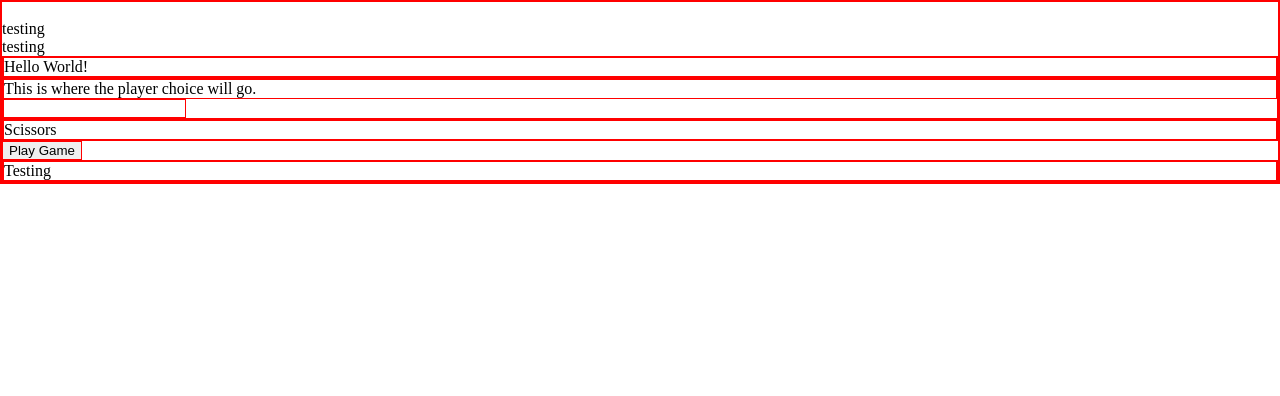
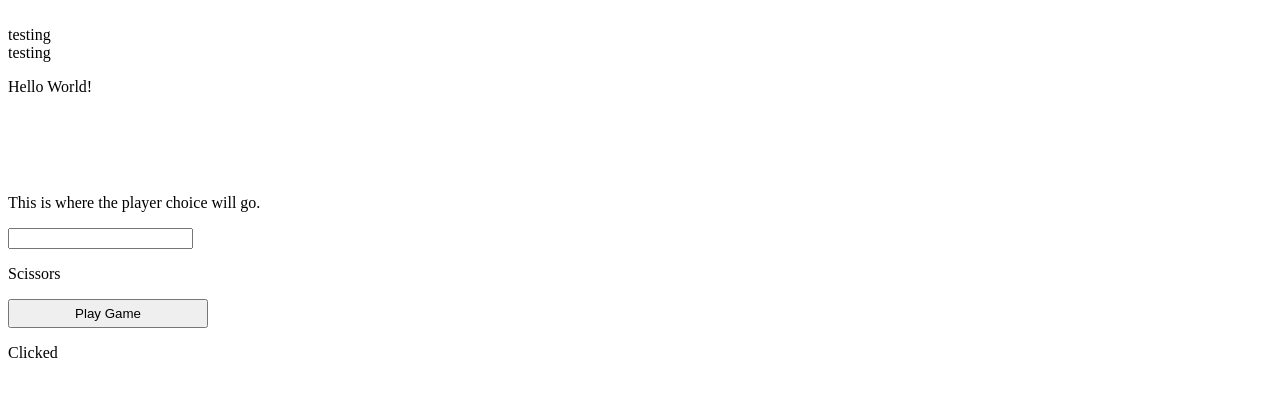
Before and after one commit to SkantronZero/rock-paper-scissors, a plain HTML site: page index.html in a window 1280 px wide. Both pictures are taken after a click on the button "Play Game". Drawn offline with Linux system fonts and the light colour scheme.

Commit message:
Figured out button issue

```diff
--- a/index.html
+++ b/index.html
@@ -13,40 +13,42 @@
         testing
         <br>
 
-        <div class = "function_test_container">
-            <p id = "function_test_text">Testing function output</p>
+        <div class="function_test_container">
+            <p id="function_test_text">Testing function output</p>
 
         </div>
 
-        <div class ="player_choice_container">
-            <p id ="player_choice_text">This is where the player choice will go.</p>
+        <div class="RPS_container">
+
+            <div class="player_choice_container">
+                <p id="player_choice_text">This is where the player choice will go.</p>
                 <input list="player_RPS_choice">
                     <datalist id="player_RPS_choice">
                         <option value="Rock">
                         <option value="Paper">
                         <option value="Scissors">
                     </datalist>
-
-
                 </input>
 
             </div>
 
 
-        <div class ="computer_choice_container">
-            <p id ="computer_choice_text">This is where the computer choice will go.</p>
+            <div class="computer_choice_container">
+                <p id="computer_choice_text">This is where the computer choice will go.</p>
 
             </div>
 
 
 
 
-        <button id="play_RPS_button">Play Game</button>
+            <button id="player_RPS_button">Play Game</button>
 
 
 
             <div class ="RPS_result">
                 <p id ="RPS_result_text">This is where the RPS result will go.</p>
+
+            </div>
 
         </div>
 
--- a/script.js
+++ b/script.js
@@ -2,14 +2,19 @@ const function_test_text = document.querySelector("#function_test_text");
 const computer_choice_text = document.querySelector("#computer_choice_text");
 const player_RPS_choice = document.querySelector("#player_RPS_choice");
 const RPS_result_text = document.querySelector("#RPS_result_text");
-const play_RPS_button = document.querySelector("#play_RPS_button");
+// const player_RPS_button = document.querySelector("#player_RPS_button");
+const RPS = ['Rock','Paper','Scissors'];
 
+// player_RPS_choice.textContent = "Rock";
 
 function_test_text.textContent = 'Hello World!';
 
 RPS_result_text.textContent = 'Testing';
 
-const RPS = ['Rock','Paper','Scissors'];
+// console.log('player_RPS_choice type = ' + typeof(player_RPS_choice.textContent));
+// console.log('player_RPS_choice = ' + player_RPS_choice.textContent);
+
+
 
 function computerChoice(){
     let chosenNum = (Math.floor(Math.random()*3));
@@ -24,25 +29,29 @@ function getComputerChoice(){
     return chosenRPS;
 }
 
-function playRPS(){
-    console.log(player_RPS_choice.textContent)
-    let computer_RPS_choice = getComputerChoice();
+// function playRPS(){
+//     console.log(player_RPS_choice.textContent)
+//     let computer_RPS_choice = getComputerChoice();
 
-    computer_RPS_choice = 'Rock';
+//     computer_RPS_choice = 'Rock';
 
-    switch(player_RPS_choice == 'Rock'){
+//     switch(player_RPS_choice == 'Rock'){
 
-        case 0:
-            alert(computer_RPS_choice);
-            if (computer_RPS_choice == 'Rock'){
-                RPS_result_text.textContent = 'Draw';
+//         case 0:
+//             alert(computer_RPS_choice);
+//             if (computer_RPS_choice == 'Rock'){
+//                 RPS_result_text.textContent = 'Draw';
 
-            }
-    }
+//             }
+//     }
+// }
+
+function update_result(){
+    RPS_result_text.textContent = 'Clicked';
 }
 
 console.log(getComputerChoice());
 
 computer_choice_text.textContent = getComputerChoice();
 
-play_RPS_button.addEventListener("click", alert('test'));
+player_RPS_button.addEventListener("click", update_result);
--- a/styles.css
+++ b/styles.css
@@ -1,4 +1,34 @@
-* {
-    margin: 0;
+/* * {
     border: 1px solid red;
+} */
+
+.function_test_container{
+    height: 100px;
 }
+
+
+.RPS_container{
+
+    display: flex;
+    flex-direction: column;
+    height: 200px;
+
+}
+
+
+
+#player_choice_container{
+    margin-bottom: 50px;
+}
+
+
+#player_RPS_button{
+    width: 200px;
+
+    height: 100px;
+
+}
+
+#computer_choice_container{
+    height: 200px;
+}
```
Lines whose indentation alone changed are shown as unchanged.
